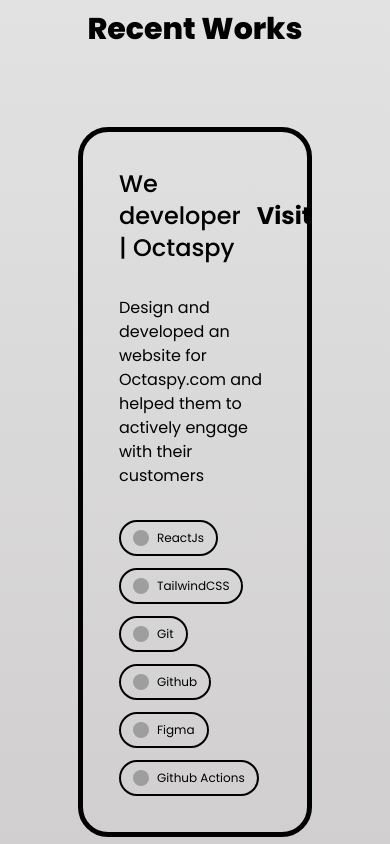
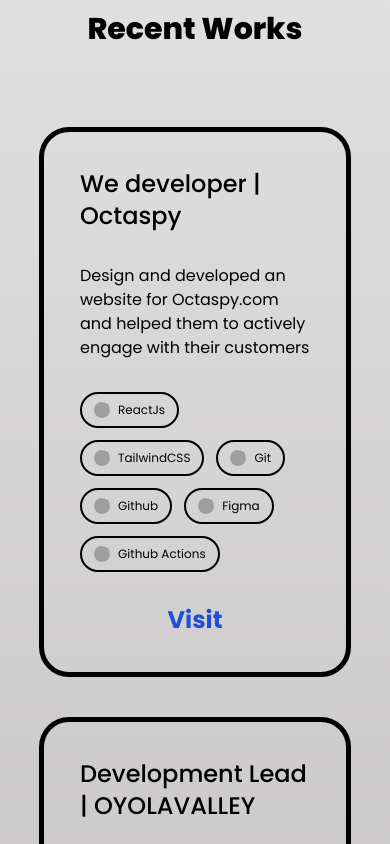
Before and after one commit to nani-samireddy/portfolio, a React (Vite) app: page / in a window 390 px wide. Shown: the part 1280-2124 px from the top of the page. Built offline with nearby package versions, Linux system fonts and the light colour scheme; grey boxes are pictures that could not be loaded.

Commit message:
work Responsive

```diff
--- a/src/components/cards/full-card.jsx
+++ b/src/components/cards/full-card.jsx
@@ -3,14 +3,13 @@
 
 const FullCard = ({ project }) => {
   return (
-    <div className="full-card w-60vw smooth-trasnsition">
-      <div>
+    <div className="full-card w-80vw md:w-60vw smooth-trasnsition">
       <div className="   flex justify-between items-center">
         <h1 className="text-2xl font-medium p-4">{project.title}</h1>
         <a
           target="_blank"
           rel="noreferrer"
-            className="smooth-trasnsition font-bold text-black hover:text-blue-700 text-2xl"
+          className="hidden md:block smooth-trasnsition font-bold text-black hover:text-blue-700 text-2xl"
           href={project.link}
         >
           Visit
@@ -27,6 +26,15 @@
           );
         })}
       </div>
+      <div className=" py-4 md:hidden flex justify-center items-center">
+        <a
+          target="_blank"
+          rel="noreferrer"
+          className=" smooth-trasnsition font-bold text-blue-700 text-2xl"
+          href={project.link}
+        >
+          Visit
+        </a>
       </div>
     </div>
   );
--- a/src/views/skills.jsx
+++ b/src/views/skills.jsx
@@ -6,7 +6,7 @@
   return (
     <MakeCenter>
       <h1 className="heading">I'm Confient in</h1>
-      <div className="flex gap-5 flex-wrap">
+      <div className="flex gap-5 flex-wrap justify-center items-center">
         {techData.map((tech) => {
           return <TechChip key={tech.name} tech={tech} />;
         })}
```
Lines whose indentation alone changed are shown as unchanged.
